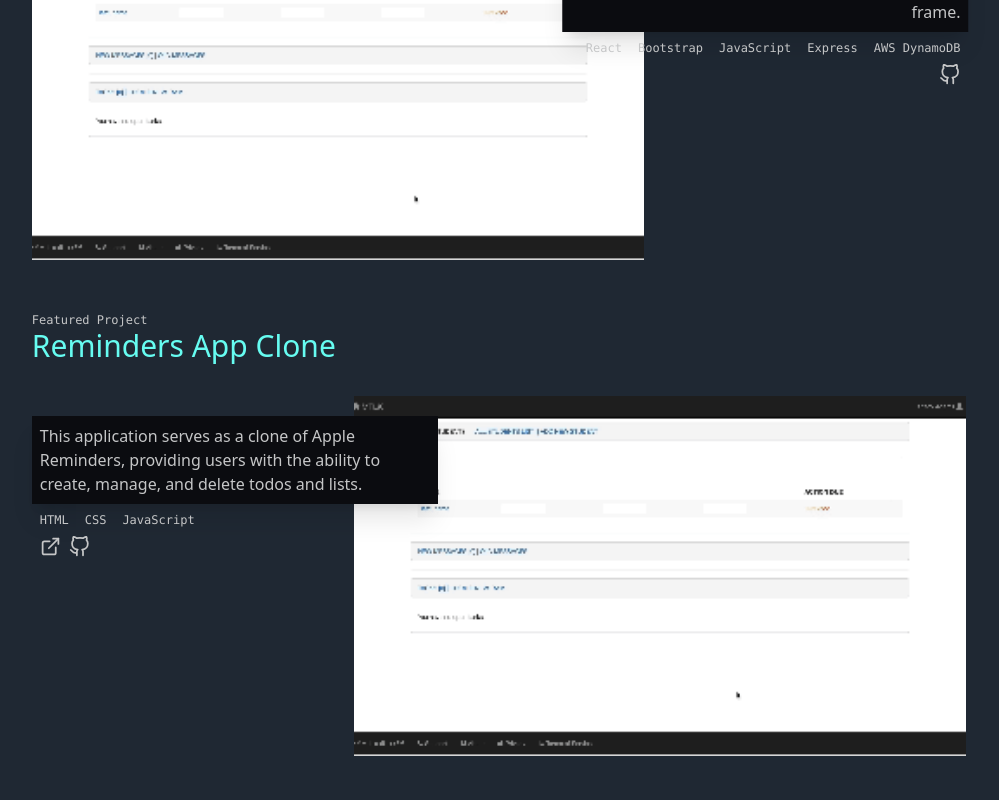
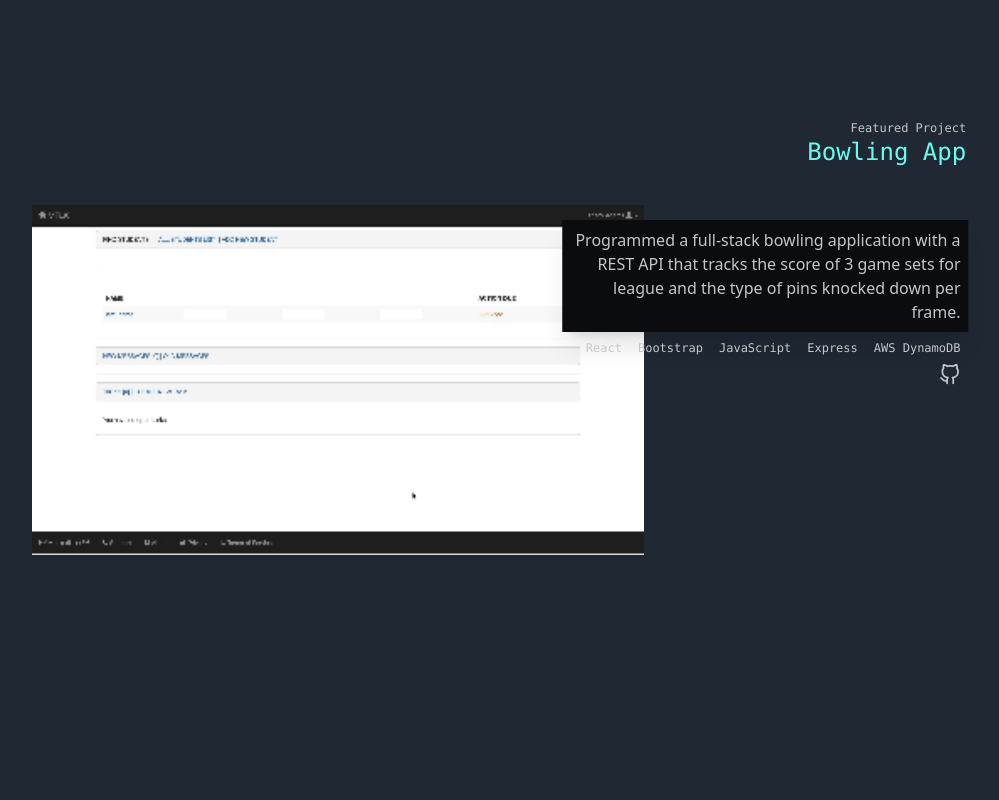
Before and after one commit to EuanProjects/portfolio-2.0, a React (Vite) app: page / in a window 1280 px wide. Shown: the part 2640-3440 px from the top of the page, without its empty margins (141-1140 px from the left). Built offline with nearby package versions, Linux system fonts and the light colour scheme.

Commit message:
resized project section

```diff
--- a/src/projectsSection/project/project.jsx
+++ b/src/projectsSection/project/project.jsx
@@ -4,17 +4,17 @@ function Project({ title, description, tools, links, index }) {
     const isEven = index % 2 === 0;
     return (
         <>
-            <div className="h-[50vh] my-24">
+            <div className="md:[50vh] sm:h-[800px] xs:h-[550px] md:my-12 sm:my-12 xs:my-24">
                 <div>
                     <div>
                         <h4 className={`font-mono text-xs text-gray-light flex ${isEven ? "justify-start" : "justify-end"}`}>
                             Featured Project
                         </h4>
-                        <h3 className={`ont-mono text-3xl flex ${isEven ? "justify-start" : "justify-end"}`}>{title}</h3>
+                        <h3 className={`font-mono md:text-2xl sm:text-xl flex ${isEven ? "justify-start" : "md:justify-end sm:justify-end xs:justify-end"}`}>{title}</h3>
                     </div>
                 </div>
-                <div className="grid grid-cols-3 gap-8 my-8 w-full">
-                    <div className={`h-[25vh] md:w-[160%] lg:w-[140%] xl:w-[140%] 2xl:w-[120%] my-5 col-span-1 ${isEven ? "order-0" : "order-1 2xl:-translate-x-[17%] xl:-translate-x-[28%] lg:-translate-x-[29%] md:-translate-x-[39%]"}`}>
+                <div className="grid md:grid-cols-3 sm:grid-cols-1 xs:grid-cols-1 gap-8 my-8 w-full">
+                    <div className={`h-[25vh] md:w-[160%] lg:w-[140%] xl:w-[140%] 2xl:w-[120%] my-5 col-span-1 ${isEven ? "md:order-1 sm:order-1 xs:order-1" : "order-1 2xl:-translate-x-[17%] xl:-translate-x-[28%] lg:-translate-x-[29%] md:-translate-x-[39%]"}`}>
                         <div className="bg-gray-dark shadow-xl">
                             <p className={`py-2 px-2 text-gray-light ${isEven ? "" : "text-right"}`} >
                                 {description}
@@ -43,9 +43,10 @@ function Project({ title, description, tools, links, index }) {
                             }
                         </div>
                     </div>
-                    <div className="col-span-2 -z-30">
-                        <img src="/erg.gif" alt="EYE Research Group" className="object-cover h-[45vh]" />
+                    <div className={`flex md:col-span-2 -z-30 ${isEven ? "lg:col-span-2 md:col-span-2 lg:order-1 md:order-1 sm:order-0" : "justify-end"}`}>
+                        <img src="/erg.gif" alt="EYE Research Group" className="object-contain md:h-[45vh] sm:h-[35vh] xs:h-[25vh]" />
                     </div>
+
                 </div>
             </div>
         </>
--- a/src/projectsSection/projectsSection.jsx
+++ b/src/projectsSection/projectsSection.jsx
@@ -3,9 +3,10 @@ import projectData from "./project/projectData";
 
 function ProjectsSection() {
     const viewHeight = projectData.length * 50 + "vh";
+    const smallerViewHeight = projectData.length * 10 + "vh";
     return (
         <>
-            <div className={`h-[${viewHeight}] mb-48 flex justify-center sm:px-6 xs:px-6 `} id="projects">
+            <div className={`md:h-[${viewHeight}] sm:h-[${smallerViewHeight}] xs:h-[${smallerViewHeight}] mb-48 flex justify-center sm:px-6 xs:px-6 `} id="projects">
                 <div className="md:w-[80vw] lg:w-[73vw] 2xl:w-1/2">
                     <div className="flex items-center">
                         <h2 className="sm:text-4xl xs:text-2xl">
```
